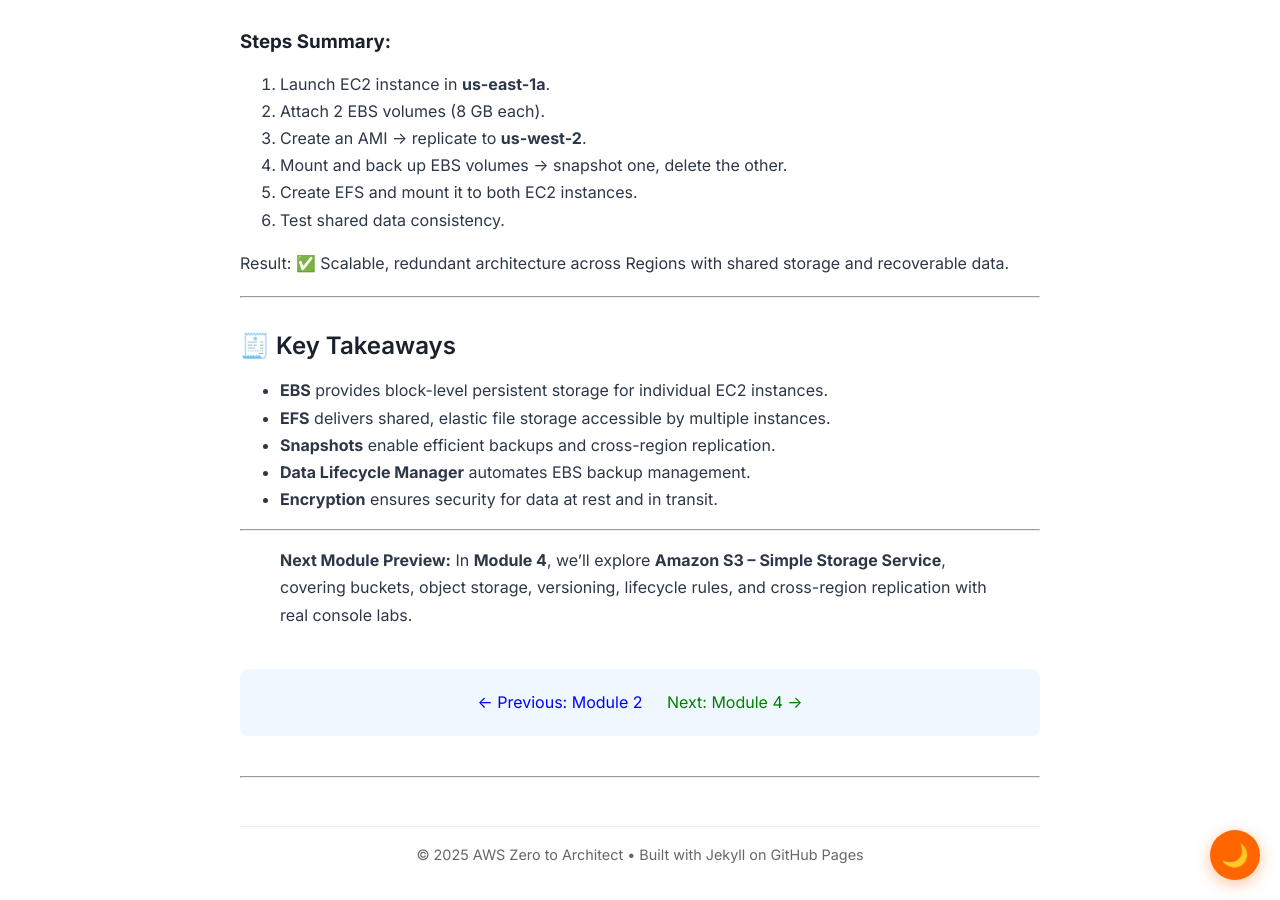
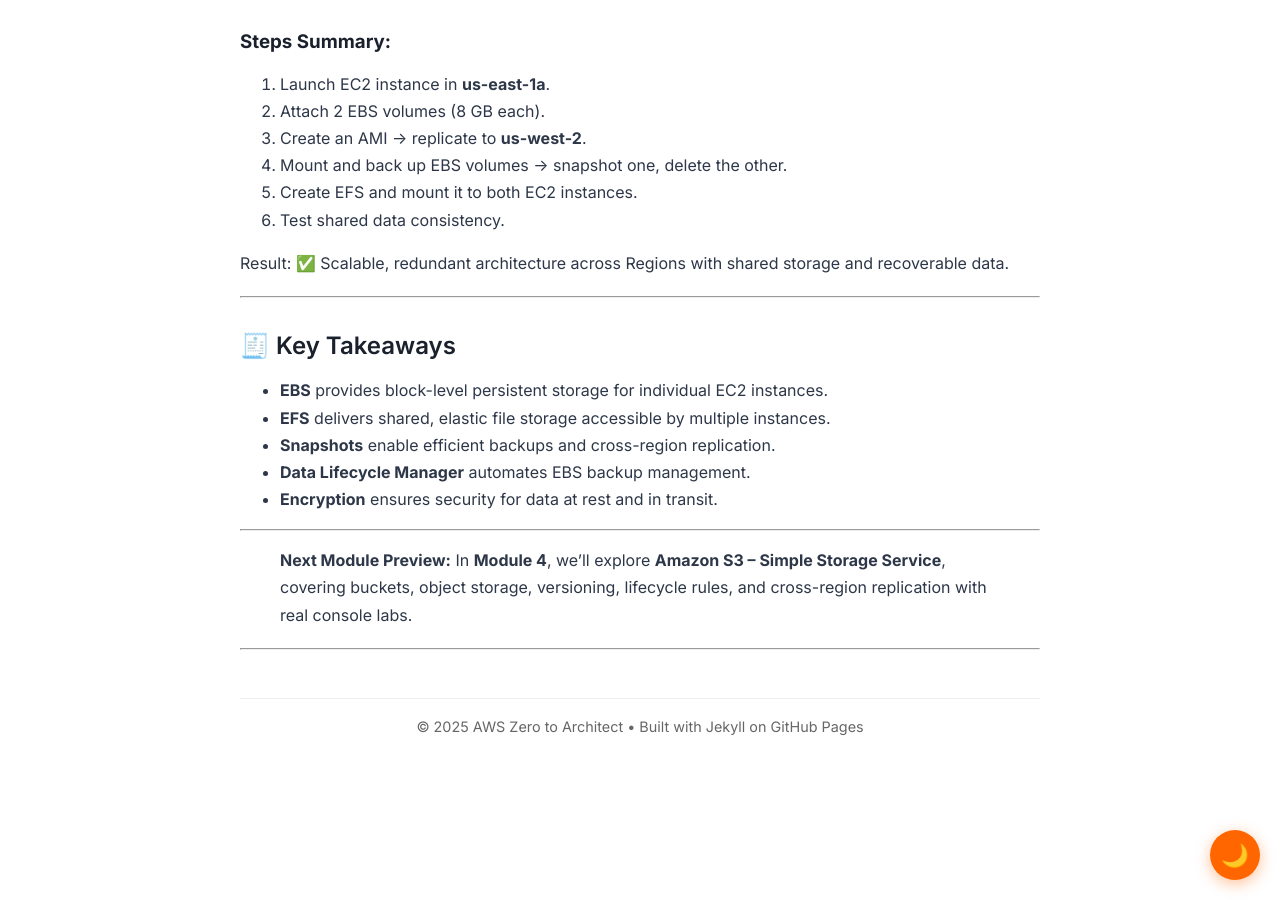
Before and after one commit to asiandevs/aws-zero-to-architect-blog, a Jekyll site: the page built from _posts/2025-10-30-module3-elastic-block-store-ebs-and-elastic-file-system-efs.md, in a window 1280 px wide and 900 px high, scrolled down 8012 px. Built offline with Jekyll 4.4.1, drawn with Linux system fonts in a browser that asks for light colours.

Commit message:
Update 2025-10-30-module3-elastic-block-store-ebs-and-elastic-file-system-efs.md

```diff
--- a/_posts/2025-10-30-module3-elastic-block-store-ebs-and-elastic-file-system-efs.md
+++ b/_posts/2025-10-30-module3-elastic-block-store-ebs-and-elastic-file-system-efs.md
@@ -334,9 +334,4 @@ Result:
 >  **Next Module Preview:**
 > In **Module 4**, we’ll explore **Amazon S3 – Simple Storage Service**, covering buckets, object storage, versioning, lifecycle rules, and cross-region replication with real console labs.
 
-<!-- TEMP STATIC TEST NAV -->
-<nav style="margin: 40px 0; padding: 20px; background: #f0f8ff; border-radius: 8px; text-align: center;">
-  <a href="/2025/10/29/module2-getting-started-with-aws-and-ec2.html" style="color: blue; margin-right: 20px;">← Previous: Module 2</a>
-  <a href="/2025/10/30/module4-amazon-s3-simple-storage-service.html" style="color: green;">Next: Module 4 →</a>
-</nav>
 ---
```
